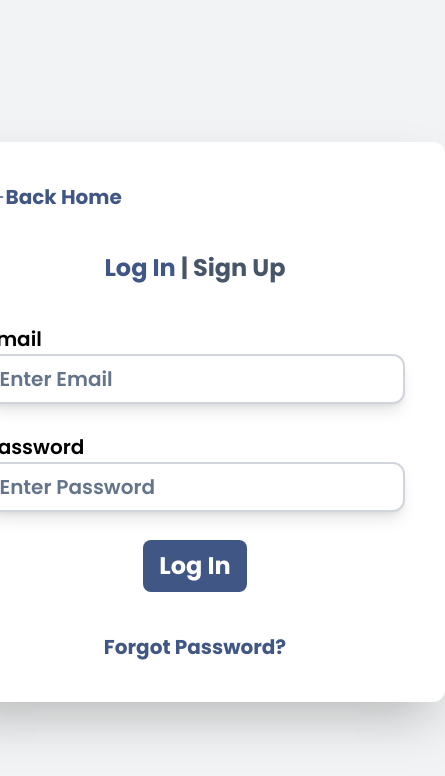
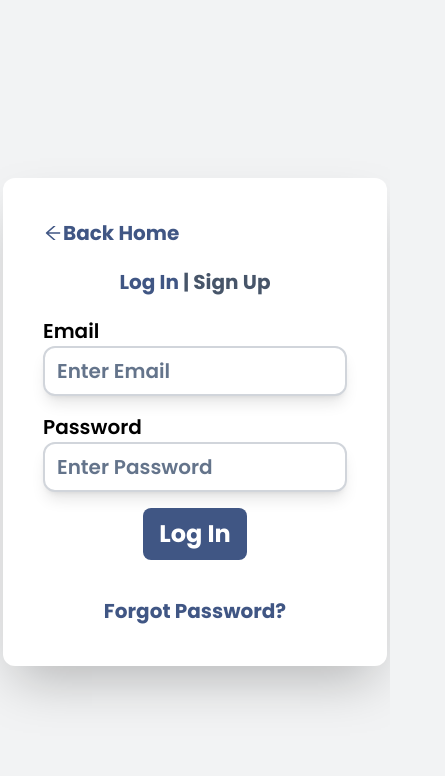
Before and after one commit to synonim789/tech-haven, a React (Vite) app in the folder frontend/: page /login in a window 390 px wide. Shown: the top 776 px of the page, 445 px wide, since content can reach past the window. Built offline with nearby package versions, Linux system fonts and the light colour scheme.

Commit message:
Refactor form button and login page layout

```diff
--- a/frontend/src/components/form/FormButton.tsx
+++ b/frontend/src/components/form/FormButton.tsx
@@ -3,13 +3,20 @@ type Props = {
   loadingText?: string
   text: string
   disabled?: boolean
+  className?: string
 }
 
-const FormButton = ({ loading, loadingText, text, disabled }: Props) => {
+const FormButton = ({
+  loading,
+  loadingText,
+  text,
+  disabled,
+  className,
+}: Props) => {
   return (
     <button
       type="submit"
-      className="bg-[#405684] text-white font-bold px-4 py-2 rounded-lg text-[24px] hover:scale-105 hover:opacity-80 transition disabled:opacity-50 disabled:cursor-not-allowed"
+      className={`bg-[#405684] text-white font-bold px-4 py-2 rounded-lg text-[24px] hover:scale-105 hover:opacity-80 transition disabled:opacity-50 disabled:cursor-not-allowed ${className} mx-auto`}
       disabled={loading || disabled}
     >
       {loading ? loadingText : text}
--- a/frontend/src/pages/Login/LoginPage.tsx
+++ b/frontend/src/pages/Login/LoginPage.tsx
@@ -13,7 +13,7 @@ type LoginFormType = {
 }
 
 const LoginPage = () => {
-  const [login, { isLoading, error, isError }] = useLoginMutation()
+  const [login, { isLoading, error }] = useLoginMutation()
 
   const form = useForm<LoginFormType>()
   const { register, handleSubmit, formState } = form
@@ -33,22 +33,22 @@ const LoginPage = () => {
   }
 
   return (
-    <div className="min-h-screen flex justify-center items-center">
-      <div className="bg-white p-10 flex flex-col justify-center items-center rounded-xl shadow-2xl gap-10 dark:bg-[#121212]">
+    <div className="min-h-screen flex items-center justify-center">
+      <div className="bg-white p-10 flex flex-col justify-center items-center rounded-xl shadow-2xl gap-5  max-w-sm md:gap-8 lg:gap-10 dark:bg-[#121212] w-full">
         <Link
           to="/"
-          className="flex items-center text-[20px] w-full text-[#405684] font-bold"
+          className="flex items-center text-[20px] text-[#405684] font-bold w-full"
         >
           <AiOutlineArrowLeft />
           Back Home
         </Link>
 
-        <h2 className="text-2xl font-bold text-slate-600">
+        <h2 className="text-xl md:text-2xl font-bold text-slate-600">
           <span className="text-[#405684]">Log In</span> |{' '}
           <Link to="/sign-up">Sign Up</Link>
         </h2>
         <form
-          className="flex flex-col w-full justify-center items-center gap-7"
+          className="flex flex-col w-full  gap-4"
           onSubmit={handleSubmit(submitHandler)}
         >
           <FormInput
@@ -86,11 +86,12 @@ const LoginPage = () => {
             loading={isLoading}
             loadingText="Logging In..."
             text="Log In"
+            className="w-fit"
           />
         </form>
         <Link
           to="/forgot-password"
-          className="text-[#405684] font-bold text-[20px]"
+          className="text-[#405684] font-bold text-[20px] mt-4"
         >
           Forgot Password?
         </Link>
```
